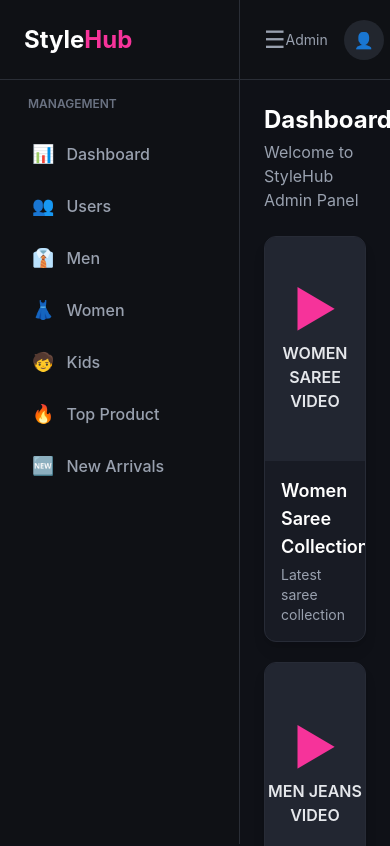
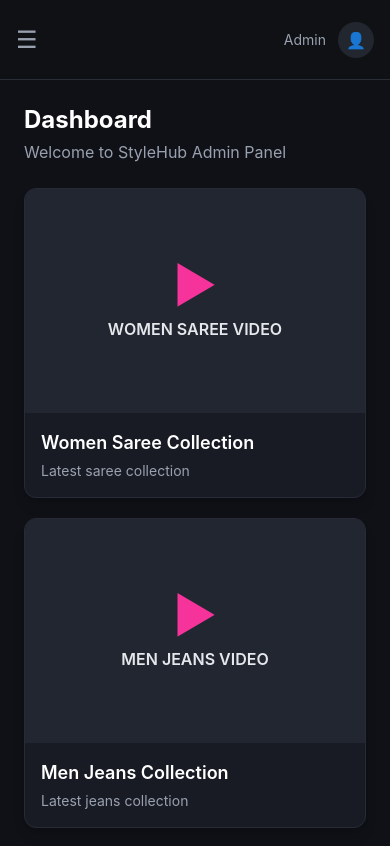
Before and after one commit to Mdfarukalam/StyleHubAdmin, a React (Vite) app: page /dashboard in a window 390 px wide. Shown: the top 846 px of the page. Built offline with nearby package versions, Linux system fonts and the light colour scheme.

Commit message:
add and edite all code

```diff
--- a/src/Page/Home.jsx
+++ b/src/Page/Home.jsx
@@ -1,3 +1,4 @@
+
 import React, { useState } from "react";
 import { Outlet } from "react-router-dom";
 
@@ -5,29 +6,38 @@ import Sidebar from "../component/Sidebar";
 import Header from "../component/Header";
 
 const Home = () => {
-  const [sidebarOpen, setSidebarOpen] = useState(true);
+  const [sidebarOpen, setSidebarOpen] = useState(
+    () => window.innerWidth >= 768
+  );
 
   return (
     <div className="min-h-screen bg-[#0f1117]">
 
+      {/* Mobile Overlay */}
+      {sidebarOpen && (
+        <div
+          onClick={() => setSidebarOpen(false)}
+          className="fixed inset-0 bg-black/60 z-40 md:hidden"
+        />
+      )}
+
       {/* Sidebar */}
-      <div
+      <aside
         className={`
           fixed top-0 left-0 z-50
           w-[240px] h-screen
-          transition-transform duration-700 ease-in-out
+          transition-transform duration-300 ease-in-out
           ${sidebarOpen ? "translate-x-0" : "-translate-x-full"}
         `}
       >
         <Sidebar />
-      </div>
+      </aside>
 
       {/* Main Area */}
       <div
         className={`
-          min-h-screen
-          transition-all duration-700 ease-in-out
-          ${sidebarOpen ? "ml-[240px]" : "ml-0"}
+          min-h-screen transition-all duration-300
+          ${sidebarOpen ? "md:ml-[240px]" : "ml-0"}
         `}
       >
 
@@ -38,7 +48,7 @@ const Home = () => {
         />
 
         {/* Page Content */}
-<main className="pt-[80px] min-h-screen bg-[#0f1115]">
+        <main className="pt-[80px] min-h-screen bg-[#0f1115]">
           <Outlet />
         </main>
 
--- a/src/component/Header.jsx
+++ b/src/component/Header.jsx
@@ -1,9 +1,18 @@
 
 const Header = ({ sidebarOpen, setSidebarOpen }) => {
   return (
-    <header className="fixed top-0 left-[240px] right-0 z-50 h-[80px] bg-[#0f1115] border-b border-[#2a2e36] flex items-center px-6">
+    <header
+      className={`
+        fixed top-0 right-0 z-30
+        h-[80px] bg-[#0f1115]
+        border-b border-[#2a2e36]
+        flex items-center px-4 md:px-6
+        transition-all duration-300
+        ${sidebarOpen ? "md:left-[240px]" : "left-0"}
+      `}
+    >
 
-      {/* Sidebar Toggle Button */}
+      {/* Sidebar Toggle */}
       <button
         onClick={() => setSidebarOpen(!sidebarOpen)}
         className="text-2xl text-gray-400 hover:text-pink-500 transition"
@@ -11,19 +20,14 @@ const Header = ({ sidebarOpen, setSidebarOpen }) => {
         ☰
       </button>
 
-      {/* Title */}
-      {/* <h2 className="ml-5 text-xl font-semibold text-white">
-        Admin Panel
-      </h2> */}
-
       {/* Right Side */}
-      <div className="ml-auto flex items-center gap-4">
+      <div className="ml-auto flex items-center gap-3 md:gap-4">
 
         <span className="text-sm text-gray-400">
           Admin
         </span>
 
-        <div className="w-10 h-10 rounded-full bg-[#22262e] flex items-center justify-center">
+        <div className="w-9 h-9 md:w-10 md:h-10 rounded-full bg-[#22262e] flex items-center justify-center">
           👤
         </div>
 
```
